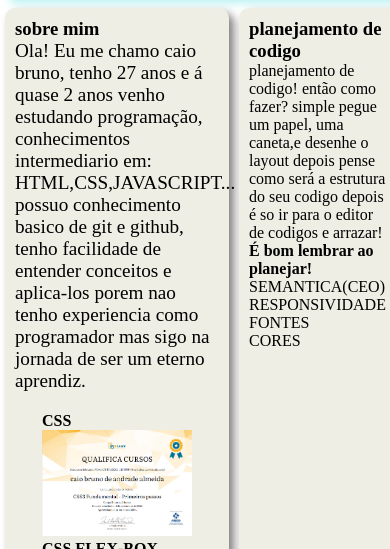
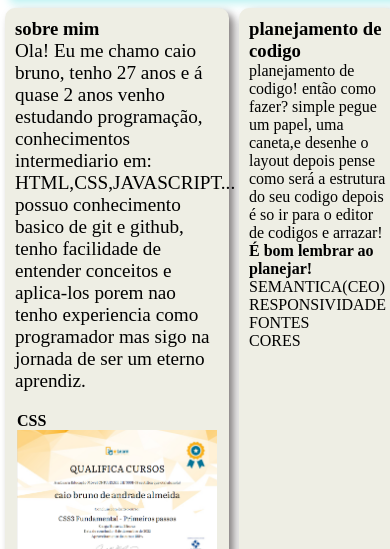
Before and after one commit to caio7777/web-response, a plain HTML site: page index.html in a window 390 px wide. Shown: the part 295-844 px from the top of the page. Drawn offline with Linux system fonts and the light colour scheme.

Commit message:
ajuste no cert-2

```diff
--- a/index.css
+++ b/index.css
@@ -211,7 +211,7 @@ body::-webkit-scrollbar{
 
 @media screen and (max-width:1000px){
     .cert-2{
-        width: 150px;
+        padding-bottom: 15px;
     }
 }
 
--- a/index.html
+++ b/index.html
@@ -5,6 +5,7 @@
     <meta http-equiv="X-UA-Compatible" content="IE=edge" />
     <meta name="viewport" content="width=device-width, initial-scale=1.0" />
     <link rel="stylesheet" href="./index.css" />
+    <link rel="shortcut icon" href="/programacao.png" type="image/x-icon" />
     <title>web-response</title>
   </head>
   <body>
```
